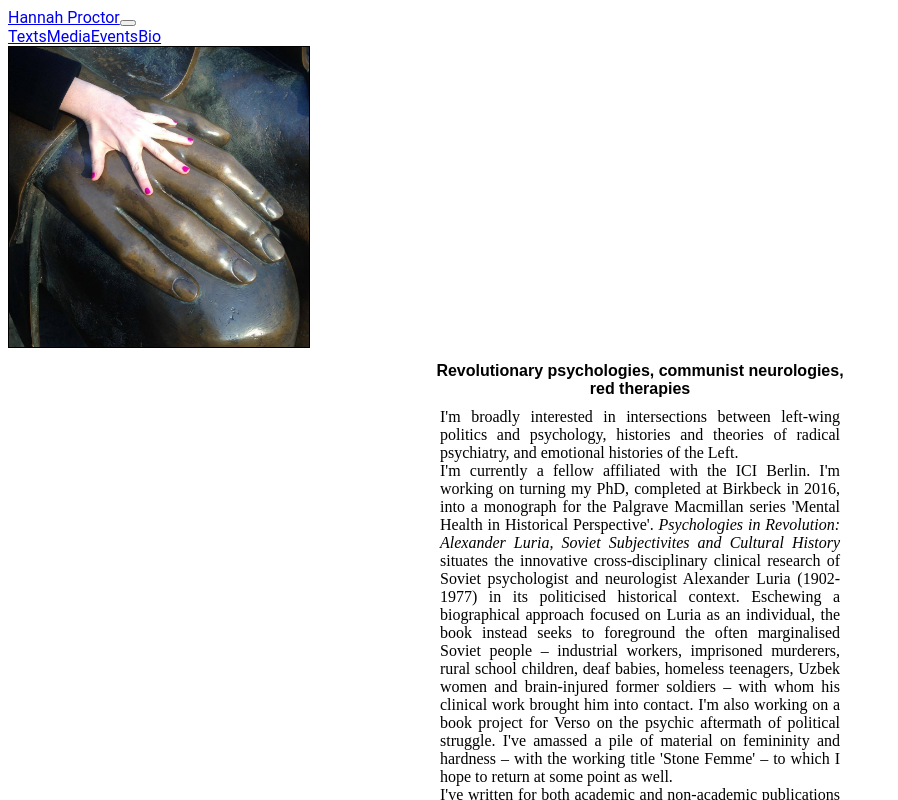
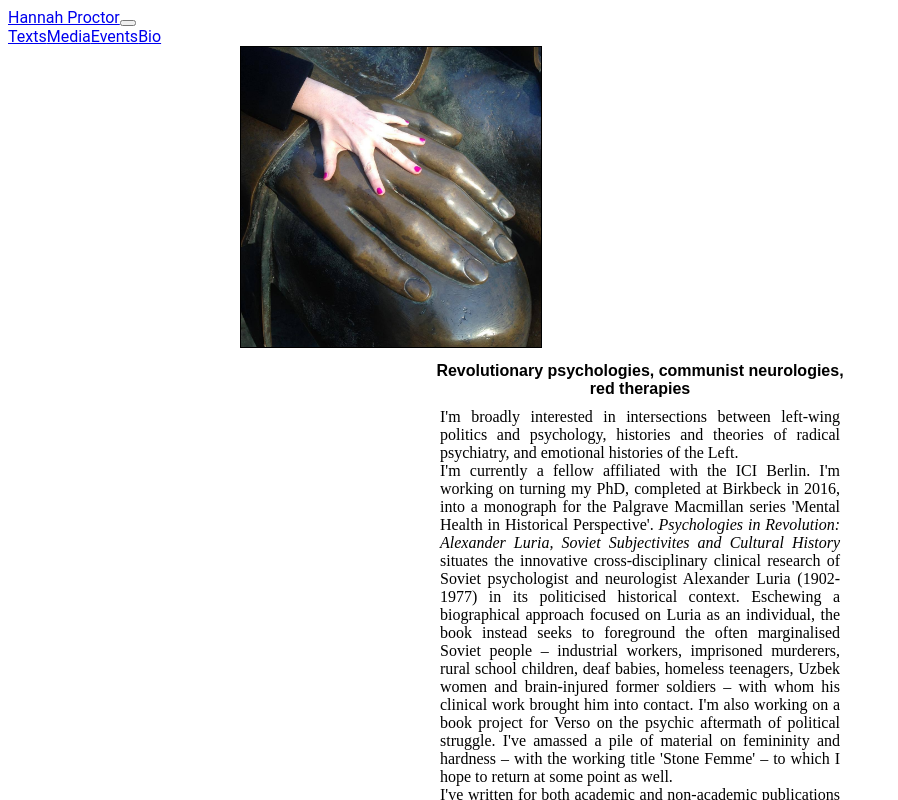
Before and after one commit to rnyn/h_proctor, a Nuxt app: page /bio in a window 1280 px wide. Shown: the top 800 px of the page, without its empty margins (0-898 px from the left). Built offline with nearby package versions, Linux system fonts and the light colour scheme.

Commit message:
bio styling

```diff
--- a/components/BioCard.vue
+++ b/components/BioCard.vue
@@ -9,20 +9,20 @@
 
 .image{
   margin: 0 auto;
-  width: 100%;
+  /* width: 100%; */
 }
 
 
 
-.content{
+.container{
   font-family: 'Alegreya', serif;
   text-align:justify;
   margin:0 auto;
-  /* max-width: 400px;
-  min-width: 200px; */
+  max-width: 800px;
+  min-width: 300px;
 }
 
-.content h4{
+.container h4{
   /* font-style:italic; */
   max-width: 420px;
   margin:0 auto;
@@ -56,12 +56,13 @@
 
 
 
-        <div class="content">
+        <div class="container">
           <figure class="image">
             <img src="~/assets/hp-marx.jpg" alt="Hannah Proctor" id="portrait">
           </figure>
 
             <h4>Revolutionary psychologies, communist neurologies, red therapies </h4>
+            <div class="content">
             <p>
               I'm broadly interested in intersections between left-wing politics and
               psychology, histories and theories of radical psychiatry, and emotional
@@ -98,6 +99,7 @@
 
 
       </p>
+    </div>
       <nav class="level is-mobile">
         <div class="level-item has-text-centered">
 
```
